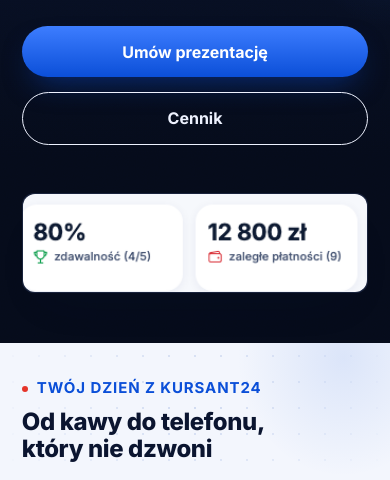
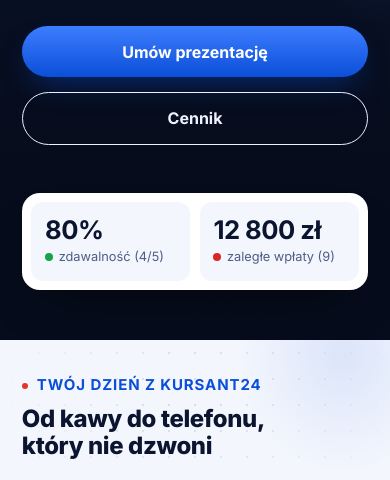
Before and after one commit to NatanielBK/kursant24, an Astro site: page /dla-szkol in a window 390 px wide. Shown: the part 344-824 px from the top of the page. Built offline with nearby package versions, Linux system fonts and the light colour scheme; Astro itself is replaced by a stand-in of ours.

Commit message:
fix(v7): karuzele bez pustych plam na telefonie, ostre kafelki w hero /dla-szkol/
- .bento i .roles-grid: align-items start + jeden kadr 16:11 na telefonie
- /dla-szkol/: kafelki pulpitu w HTML zamiast kadru 1x (Lighthouse image-size-responsive)

Co-Authored-By: Claude Opus 5.5 <noreply@anthropic.com>

```diff
--- a/src/pages/dla-szkol.astro
+++ b/src/pages/dla-szkol.astro
@@ -33,7 +33,20 @@ const kadry: Record<string, ImageMetadata> = {
         </div>
       </div>
       <div class="hero-visual enter enter--delay">
-        <Shot name={hero.shotLaptop} alt={hero.altVisual} frame="laptop" mobile="b-hero-stats" eager />
+        <div class="hero-shot-pc">
+          <Shot name={hero.shotLaptop} alt={hero.altVisual} frame="laptop" eager />
+        </div>
+        <!-- Na telefonie: kafelki z pulpitu w HTML (ostre na każdym ekranie), zamiast kadru 1x. -->
+        <div class="hero-stats" role="img" aria-label={hero.altVisual}>
+          <div class="hero-stats__tile">
+            <strong>80%</strong>
+            <span><i class="hero-stats__dot hero-stats__dot--ok" aria-hidden="true"></i>zdawalność (4/5)</span>
+          </div>
+          <div class="hero-stats__tile">
+            <strong>12 800 zł</strong>
+            <span><i class="hero-stats__dot hero-stats__dot--warn" aria-hidden="true"></i>zaległe wpłaty (9)</span>
+          </div>
+        </div>
       </div>
     </div>
   </section>
@@ -113,6 +126,21 @@ const kadry: Record<string, ImageMetadata> = {
 </Base>
 
 <style>
+  /* HERO: kafelki pulpitu w HTML na telefonie, zrzut w ramce laptopa od 640px. */
+  .hero-stats { display: grid; grid-template-columns: 1fr 1fr; gap: 0.6rem; padding: 0.6rem;
+    background: #fff; border-radius: var(--radius); box-shadow: 0 24px 48px -24px rgba(0, 0, 0, 0.55); }
+  .hero-stats__tile { background: var(--c-bg-2); border-radius: var(--radius-s); padding: 0.9rem 0.85rem;
+    display: flex; flex-direction: column; gap: 0.3rem; color: var(--c-fg); }
+  .hero-stats__tile strong { font-size: 1.6rem; line-height: 1; letter-spacing: -0.02em; }
+  .hero-stats__tile span { font-size: 0.8rem; color: var(--c-muted); display: flex; align-items: center; gap: 0.35rem; }
+  .hero-stats__dot { width: 8px; height: 8px; border-radius: 50%; flex: none; }
+  .hero-stats__dot--ok { background: #16a34a; }
+  .hero-stats__dot--warn { background: #dc2626; }
+  .hero-shot-pc { display: none; }
+  @media (min-width: 640px) {
+    .hero-stats { display: none; }
+    .hero-shot-pc { display: block; }
+  }
   /* HERO VISUAL — teraz przez wspólny <Shot frame="laptop" mobile="...">: ramka laptopa na
      desktopie (ujednolicone ze stroną główną), czytelny kadr (dwa kafelki z liczbami) na
      telefonie bez ramki. */
--- a/src/styles/site.css
+++ b/src/styles/site.css
@@ -430,6 +430,21 @@ html.menu-open { overflow: hidden; }
   .feature-card p { font-size: var(--t-s); }
 }
 
+/* Karuzele na telefonie: karta ma wysokość swojej treści, a nie najwyższej sąsiadki
+   (inaczej pod krótkim opisem zostawała pusta biała plama). */
+@media (max-width: 639px) {
+  .bento { align-items: flex-start; }
+  /* Jeden kadr dla każdej karty: zrzut telefonu przycięty od góry, nie wysoki na pół ekranu. */
+  .bento__item .bento__media,
+  .bento__item:nth-child(1) .bento__media,
+  .bento__media--contain { aspect-ratio: 16 / 11; }
+  .bento__media--contain img { width: 100%; height: 100%; object-fit: cover; object-position: top; }
+}
+@media (max-width: 699px) {
+  .roles-grid { align-items: flex-start; }
+  .role-card--media .role-card__media .shot--phone img { height: 180px; }
+}
+
 /* ROLES — karuzela na telefonie (zamiast trzech wysokich kart pod sobą), siatka 3 kolumn od 700px. */
 .roles-grid {
   display: flex; gap: 1rem; overflow-x: auto;
```
Also changed, not shown: src/assets/zrzuty/kadry/b-hero-stats.png (deleted).
